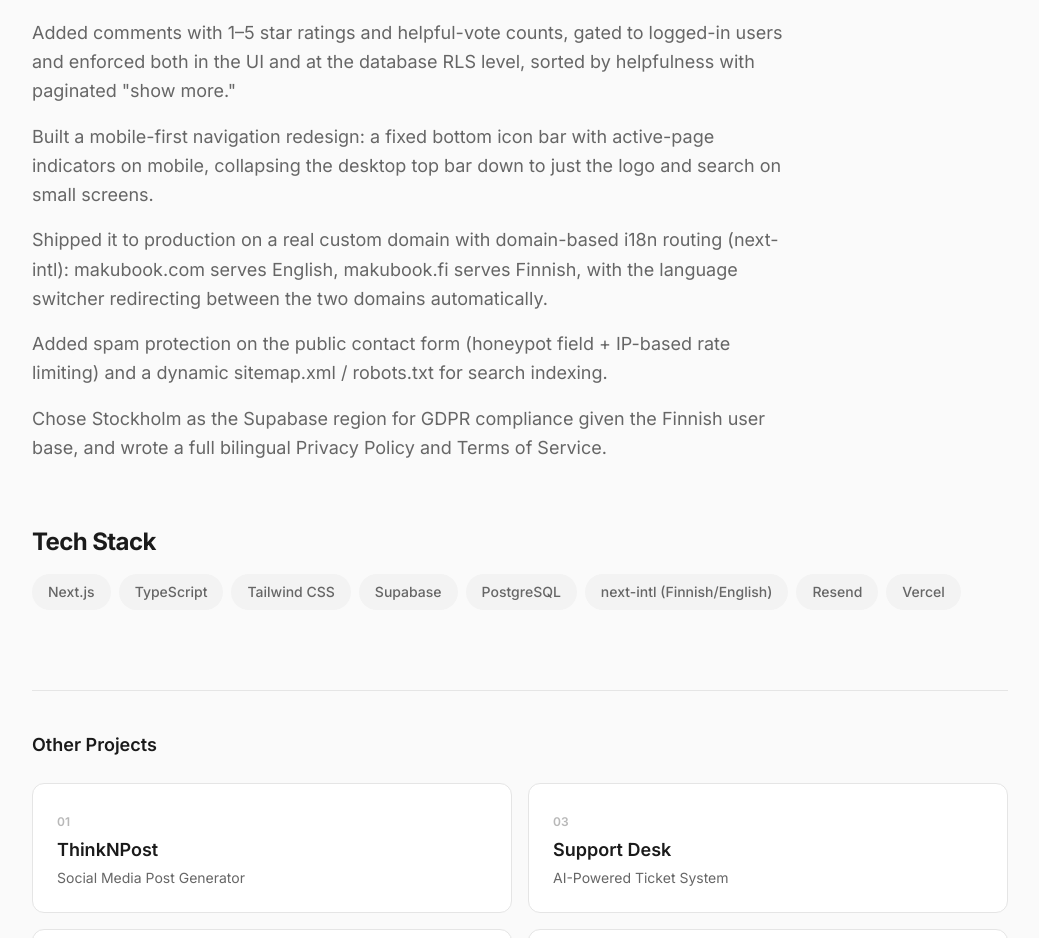
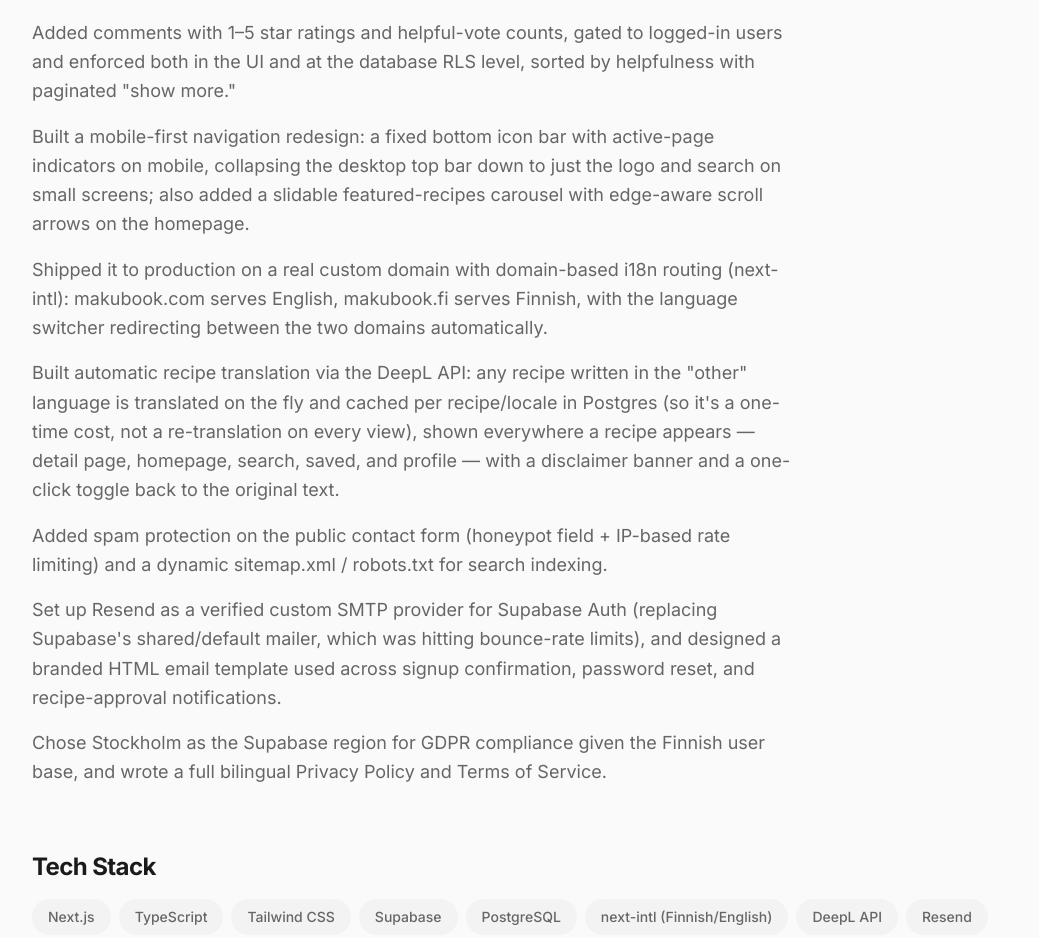
Before and after one commit to SinemZeybek/portfolio, a Next.js app: page /projects/makubook in a window 1280 px wide. Shown: the part 923-1861 px from the top of the page, without its empty margins (120-1159 px from the left). Built offline with nearby package versions, Linux system fonts and the light colour scheme.

Commit message:
Update Makubook entry with translation, carousel, and email work
Adds the DeepL-powered auto-translation feature (cached per
recipe/locale, shown consistently everywhere a recipe appears),
the homepage featured carousel, and the Resend custom-SMTP +
branded transactional email setup.

```diff
--- a/src/data/projects.ts
+++ b/src/data/projects.ts
@@ -73,9 +73,11 @@ export const projects: Project[] = [
       "Built an editor moderation queue: new recipes stay pending until an editor approves them, with an automatic email notification (Resend) sent to the author on approval.",
       "Designed the search experience around a dedicated /search page with instant-apply filters (country, meal type, language, servings) plus a deferred search bar on the homepage, all state-driven via URL query params so results are shareable and linkable. Falls back to a loosened \"similar recipes\" match when a filtered search returns nothing.",
       "Added comments with 1–5 star ratings and helpful-vote counts, gated to logged-in users and enforced both in the UI and at the database RLS level, sorted by helpfulness with paginated \"show more.\"",
-      "Built a mobile-first navigation redesign: a fixed bottom icon bar with active-page indicators on mobile, collapsing the desktop top bar down to just the logo and search on small screens.",
+      "Built a mobile-first navigation redesign: a fixed bottom icon bar with active-page indicators on mobile, collapsing the desktop top bar down to just the logo and search on small screens; also added a slidable featured-recipes carousel with edge-aware scroll arrows on the homepage.",
       "Shipped it to production on a real custom domain with domain-based i18n routing (next-intl): makubook.com serves English, makubook.fi serves Finnish, with the language switcher redirecting between the two domains automatically.",
+      "Built automatic recipe translation via the DeepL API: any recipe written in the \"other\" language is translated on the fly and cached per recipe/locale in Postgres (so it's a one-time cost, not a re-translation on every view), shown everywhere a recipe appears — detail page, homepage, search, saved, and profile — with a disclaimer banner and a one-click toggle back to the original text.",
       "Added spam protection on the public contact form (honeypot field + IP-based rate limiting) and a dynamic sitemap.xml / robots.txt for search indexing.",
+      "Set up Resend as a verified custom SMTP provider for Supabase Auth (replacing Supabase's shared/default mailer, which was hitting bounce-rate limits), and designed a branded HTML email template used across signup confirmation, password reset, and recipe-approval notifications.",
       "Chose Stockholm as the Supabase region for GDPR compliance given the Finnish user base, and wrote a full bilingual Privacy Policy and Terms of Service.",
     ],
     tech: [
@@ -85,6 +87,7 @@ export const projects: Project[] = [
       "Supabase",
       "PostgreSQL",
       "next-intl (Finnish/English)",
+      "DeepL API",
       "Resend",
       "Vercel",
     ],
```
